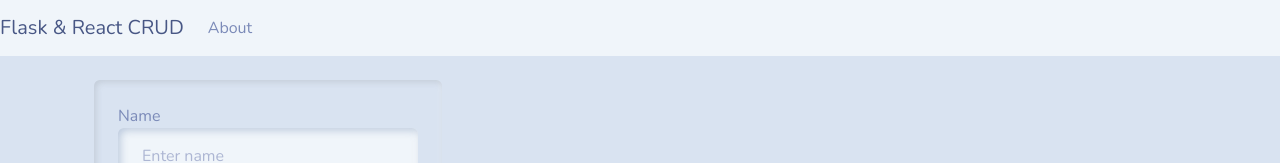
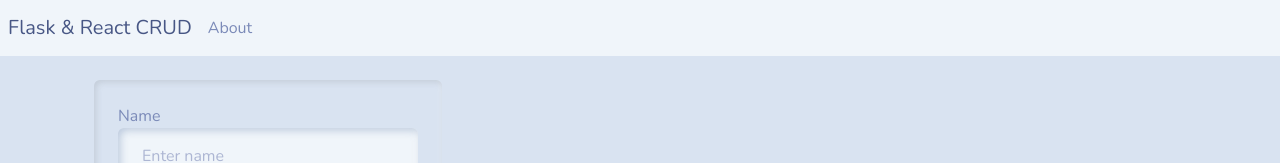
Before and after one commit to Jonatandb/python-react-crud, a React (Create React App) app in the folder frontend/: page / in a window 1280 px wide. Shown: the top 163 px of the page. Built offline with nearby package versions, Linux system fonts and the light colour scheme.

Commit message:
Adding of some margin to Navbar main title

```diff
--- a/frontend/src/components/NavBar.js
+++ b/frontend/src/components/NavBar.js
@@ -4,7 +4,7 @@
 const NavBar = () => {
   return (
     <nav className='navbar navbar-expand-lg navbar-light bg-light'>
-      <Link className='navbar-brand' to='/'>
+      <Link className='navbar-brand mx-2' to='/'>
         Flask & React CRUD
       </Link>
       <button
```
